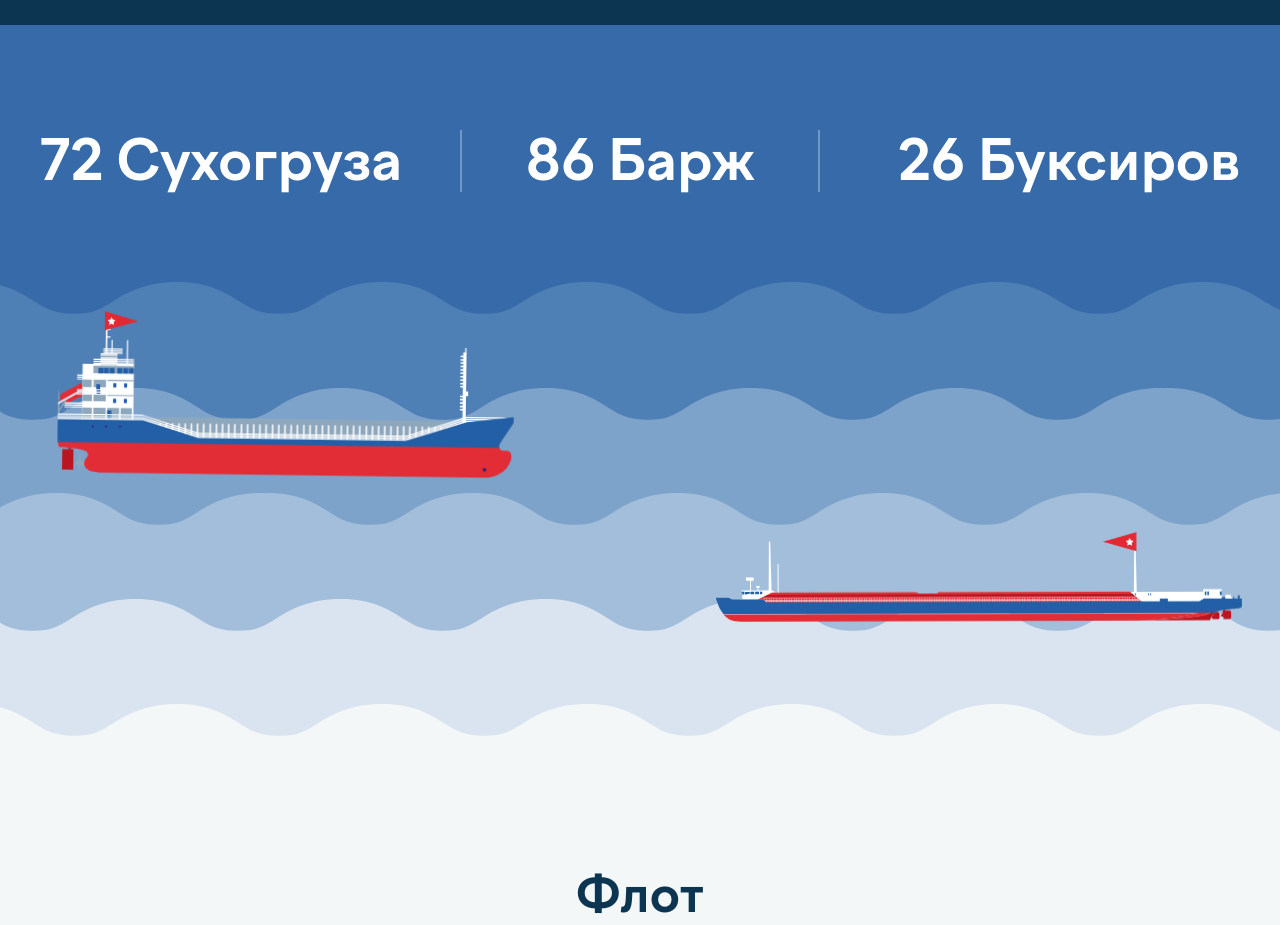
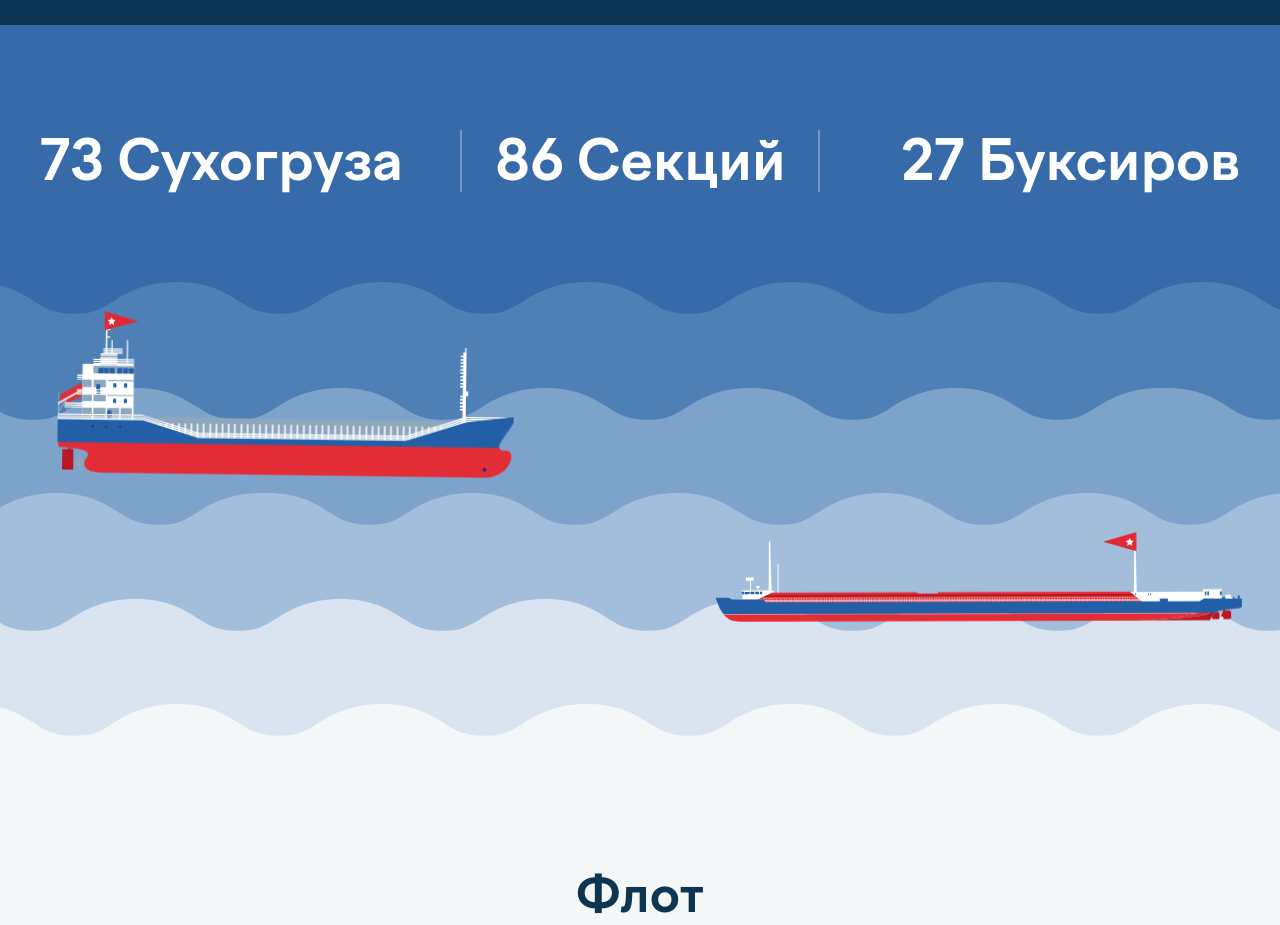
Before and after one commit to Lana-Tikhonova/volgaflot, a plain HTML site: page index.html in a window 1280 px wide. Shown: the part 4320-5245 px from the top of the page. Drawn offline with Linux system fonts and the light colour scheme.

Commit message:
правки

```diff
--- a/index.html
+++ b/index.html
@@ -462,9 +462,9 @@
         <section class='waves_section'>
             <div class="container">
                 <ul class='waves_section_list'>
-                    <li><span data-aos="zoom-in">72 Сухогруза</span></li>
-                    <li><span data-aos="zoom-in" data-aos-delay="200">86 Барж</span></li>
-                    <li><span data-aos="zoom-in" data-aos-delay="300">26 Буксиров</span></li>
+                    <li><span data-aos="zoom-in">73 Сухогруза</span></li>
+                    <li><span data-aos="zoom-in" data-aos-delay="200">86 Секций</span></li>
+                    <li><span data-aos="zoom-in" data-aos-delay="300">27 Буксиров</span></li>
                 </ul>
             </div>
             <div class='waves_wrapper'>
```
